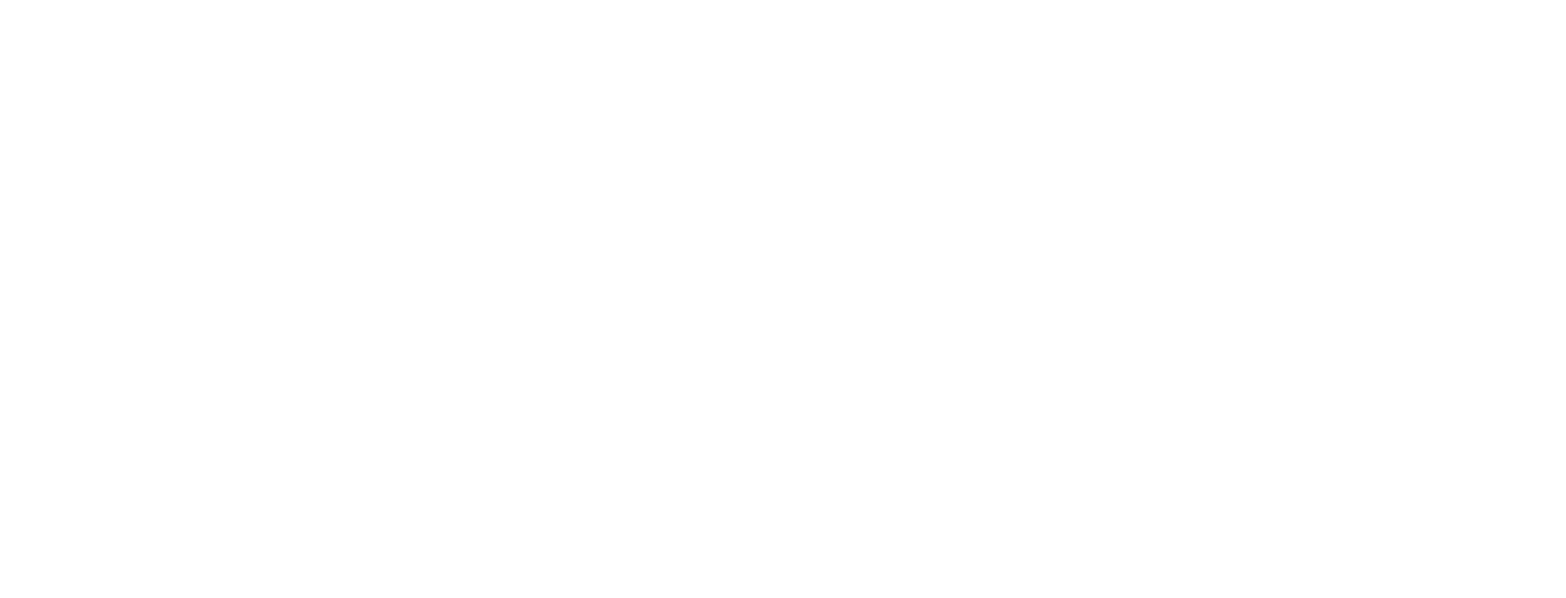
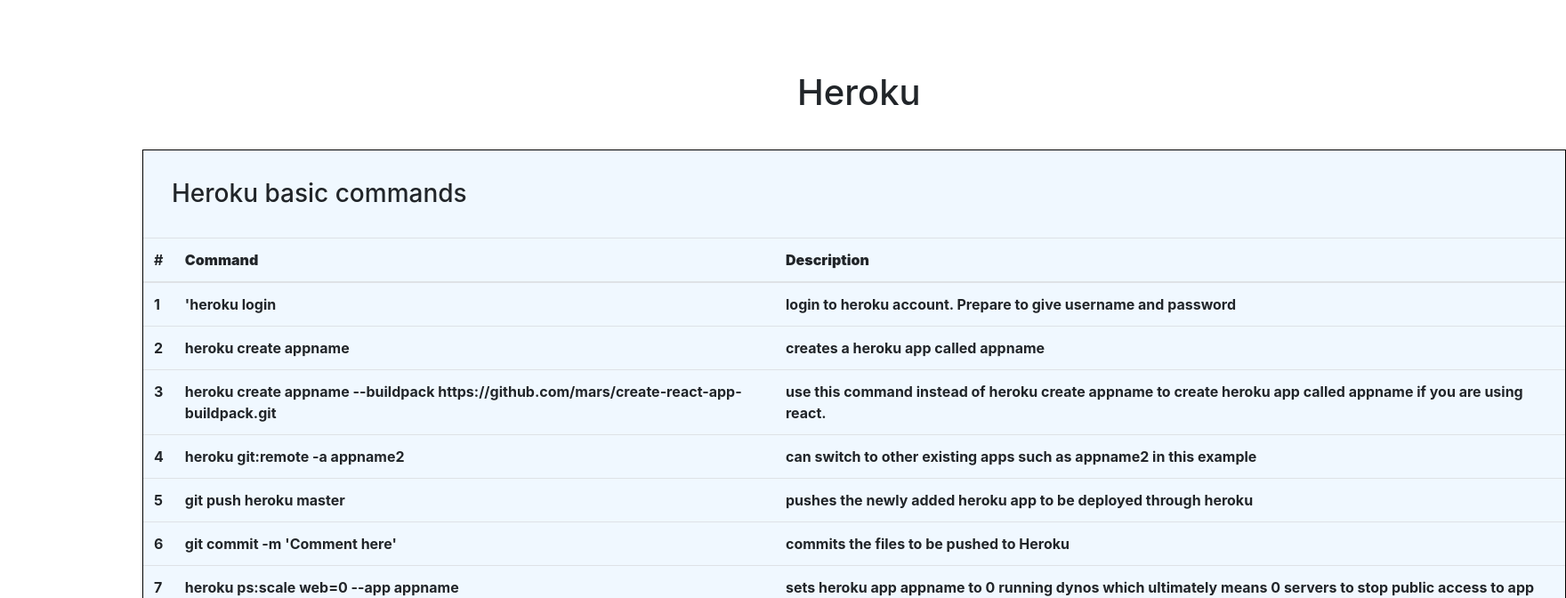
Before and after one commit to IllSmithDa/ironcodeman, a React (Create React App) app in the folder ironcodeman-view/: page /heroku in a window 1280 px wide. Shown: the top 672 px of the page at 89% size, 1760 px wide, since content can reach past the window. Built offline with nearby package versions, Linux system fonts and the light colour scheme.

Commit message:
added working heroku component

```diff
--- a/ironcodeman-view/src/App.js
+++ b/ironcodeman-view/src/App.js
@@ -14,6 +14,11 @@ class App extends Component {
             <h1> Git Commands </h1>
           </Link>
         </Card>
+        <Card>
+          <Link to="/heroku">
+            <h1> Heroku Commands </h1>
+          </Link>
+        </Card>
       </div>
     );
   }
--- a/ironcodeman-view/src/Components/Heroku.js
+++ b/ironcodeman-view/src/Components/Heroku.js
@@ -1,24 +1,60 @@
 import React, { Component } from 'react';
+import { Table } from 'reactstrap';
+import HerokuData from '../Data/HerokuData'
+import '../../node_modules/bootstrap/dist/css/bootstrap.css';
+import '../CSS/Github.css';
+export default class Github extends Component {
+  constructor() {
+    super();
+    this.state = {
+      herokuIntro: [],
+    }
+  }
+  componentDidMount() {
+    const herokuArr = [];
+    for (let i = 0; i < HerokuData.length; i += 1) {
+      if (HerokuData[i].type === "Heroku Intro") {
+        herokuArr.push(HerokuData[i]);
+      }
+    }
 
-export default class Github extends Component {
-
+    this.setState({
+      herokuIntro: herokuArr,
+    });
+  }
   render() {
+    const herokuArr = this.state.herokuIntro;
     return(
       <div>
-        <h1>Heroku</h1>
-          <h2> Heroku Command List </h2>
-          <ul>
-            <li>'brew install heroku/brew/heroku' - installs heroku on mac using brew. </li>
-            <li> 'heroku login' - login to heroku from command line and allows access to heroku commands</li>
-            <li> 'heroku create appname' - creates app called appname</li>
-            <li> 'heroku git:remote -a app-name' - switch from current app to another app called 'app-name'</li>
-            <li> 'git push heroku master' - launches and deloys the app. It also pushes any new changes you made to the app as well</li>
-            <li> 'git push -am "comment"' - commits change you made to files for it to be push up to the master heroku branch</li>
-            <li> 'heroku ps:scale web=0 --app django-stuff' - set scale to 0 the website cannot be view by anyone. Still deployed</li>
-            <li> 'heroku ps:scale web=1 --app django-stuff' - set scale to 0 the website can be viewed</li>
-            <li> heroku create -b https://github.com/mars/create-react-app-buildpack.git'  creates a heroku + react app that is ready to be deployed</li>
-          </ul>
+        <div className="Github-title-container">
+          <h1>Heroku</h1>
+        </div>
+          <div className="Github-table-container">
+            <div className="Github-table-header">
+              <h3>Heroku basic commands</h3>
+            </div>
+            <Table>
+              <thead>
+                <tr>
+                  <th>#</th>
+                  <th><b>Command</b></th>
+                  <th><b>Description</b></th>
+                </tr>
+              </thead>
+              <tbody>
+                {herokuArr.map((post, index) =>
+                  (
+                    <tr key={post.description}>
+                      <th scope="row">{index + 1}</th>
+                      <th>{post.command}</th>
+                      <th>{post.description}</th>
+                    </tr>
+                  )
+                )}
+              </tbody>
+            </Table>
+          </div>
       </div>
-    )
+    );
   }
 }
--- /dev/null
+++ b/ironcodeman-view/src/Data/HerokuData.js
@@ -0,0 +1,45 @@
+const HerokuData = [
+  {
+    type: "Heroku Intro",
+    command: "'heroku login",
+    description: "login to heroku account. Prepare to give username and password"
+  },
+  {
+    type: "Heroku Intro",
+    command: "heroku create appname",
+    description: "creates a heroku app called appname"
+  },
+  {
+    type: "Heroku Intro",
+    command: "heroku create appname --buildpack https://github.com/mars/create-react-app-buildpack.git",
+    description: "use this command instead of heroku create appname to create heroku app called appname if you are using react."
+  },
+  {
+    type: "Heroku Intro",
+    command: "heroku git:remote -a appname2",
+    description: "can switch to other existing apps such as appname2 in this example"
+  },
+  {
+    type: "Heroku Intro",
+    command: "git push heroku master",
+    description: "pushes the newly added heroku app to be deployed through heroku"
+  },
+  {
+    type: "Heroku Intro",
+    command: "git commit -m 'Comment here'",
+    description: "commits the files to be pushed to Heroku"
+  },
+  {
+    type: "Heroku Intro",
+    command: "heroku ps:scale web=0 --app appname",
+    description: `sets heroku app appname to 0 running dynos which ultimately means 0 servers to
+    stop public access to app without removing app`
+  },
+  {
+    type: "Heroku Intro",
+    command: "heroku ps:scale web=1 --app appname",
+    description: "sets heroku app appname to 1 running dyno or 1 server allowing public access to app"
+  },
+];
+
+export default HerokuData;
--- a/ironcodeman-view/src/index.js
+++ b/ironcodeman-view/src/index.js
@@ -4,6 +4,7 @@ import { BrowserRouter as Router, Route } from 'react-router-dom';
 import './index.css';
 import App from './App';
 import Github from './Components/Gitbhub';
+import Heroku from './Components/Heroku';
 import registerServiceWorker from './registerServiceWorker';
 
 ReactDOM.render(
@@ -11,6 +12,7 @@ ReactDOM.render(
   <div>
     <Route exact path="/" component={App} />
     <Route path="/github" component={Github} />
+    <Route path="/heroku" component={Heroku} />
   </div>
 </Router>,
 document.getElementById('root'),
```
Also changed, not shown: ironcodeman-view/src/Components/NavBar.js (added).
